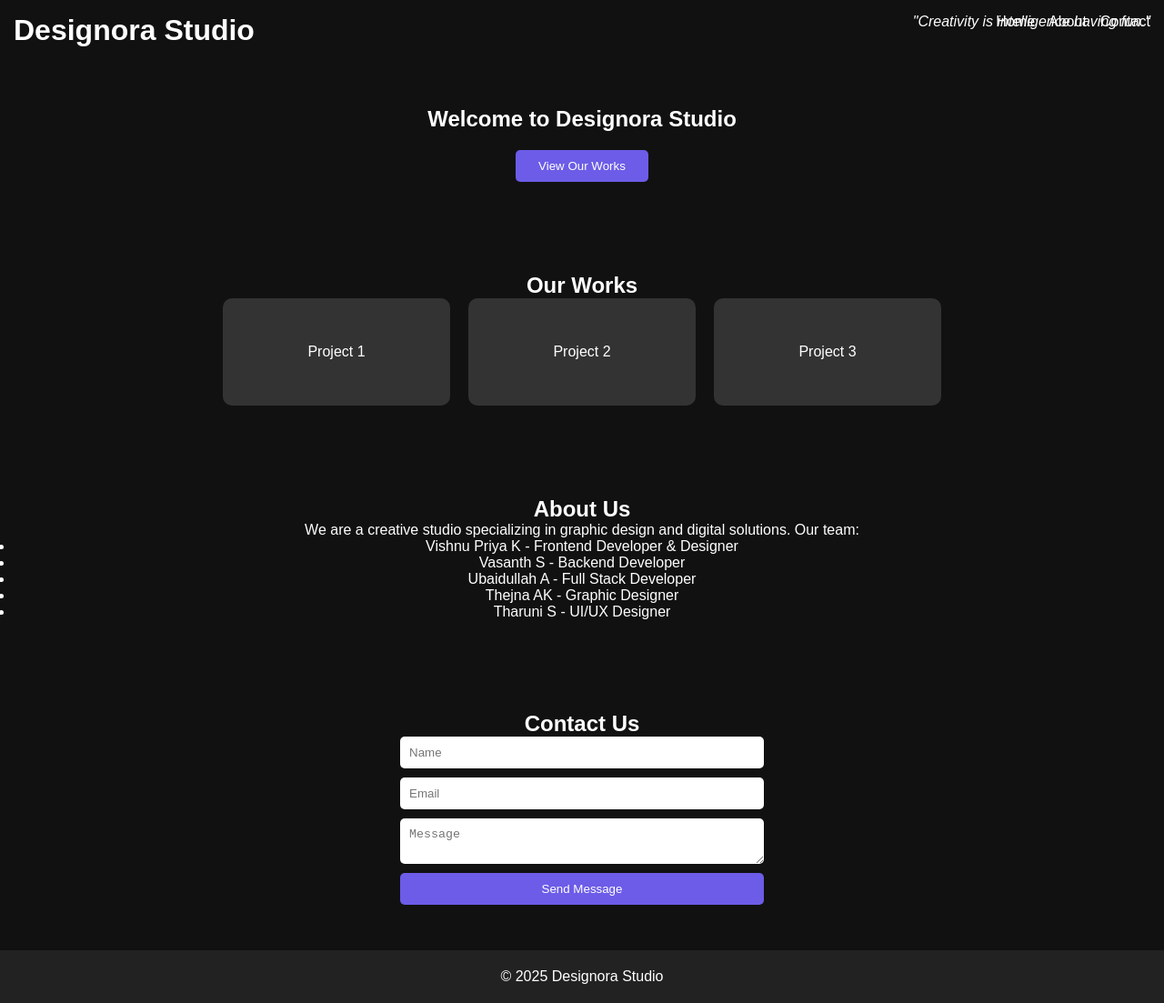
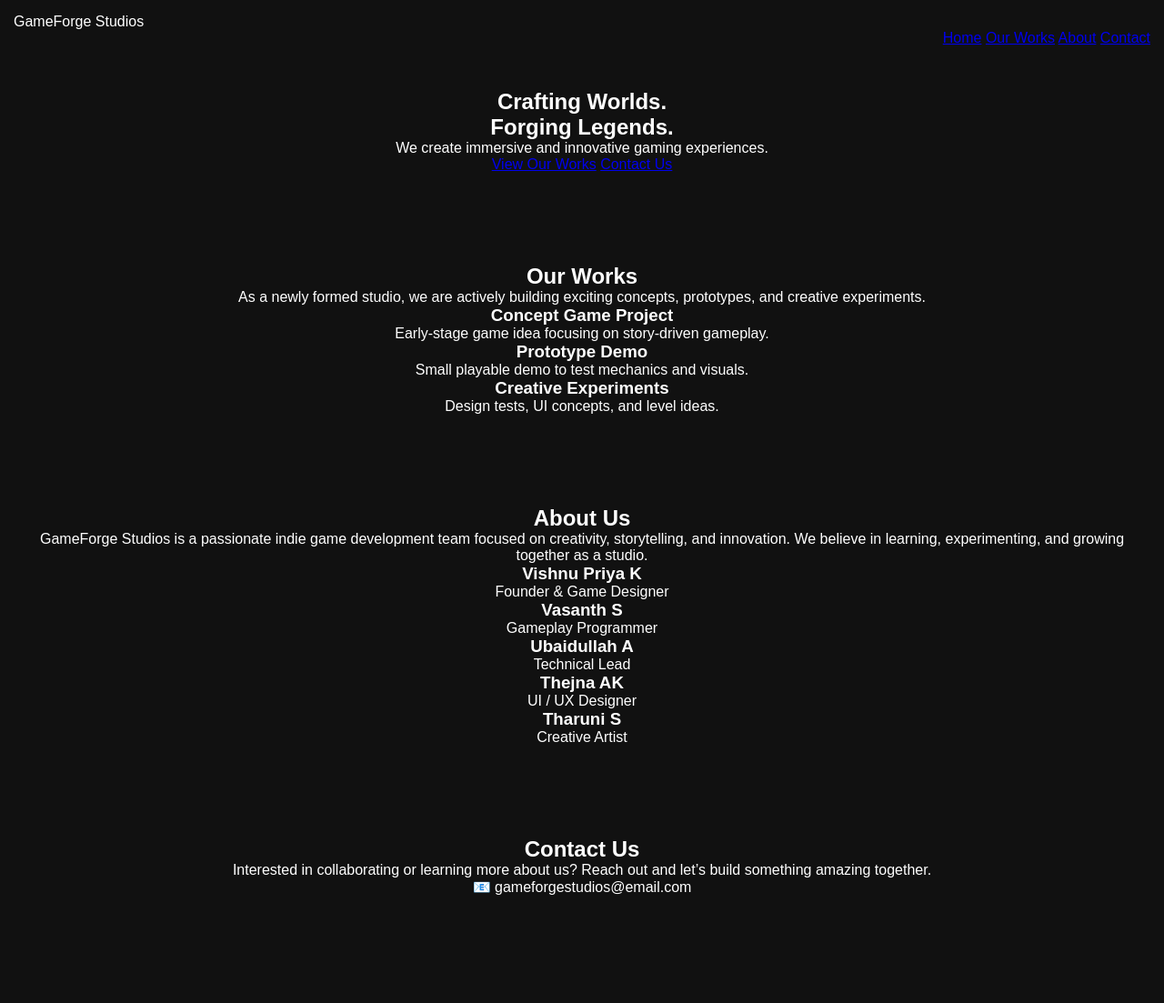
Before and after one commit to vishnupriya-kamaraj/designora-studio, a plain HTML site: page index.html in a window 1280 px wide. Shown: the whole page at 91% size. After the commit the page ends 1035 px from the top, so only its background shows below. Drawn offline with Linux system fonts and the light colour scheme.

Commit message:
Update index.html

```diff
--- a/index.html
+++ b/index.html
@@ -1,67 +1,100 @@
 <!DOCTYPE html>
 <html lang="en">
 <head>
-    <meta charset="UTF-8">
-    <meta name="viewport" content="width=device-width, initial-scale=1.0">
-    <title>Designora Studio</title>
-    <link rel="stylesheet" href="style.css">
+  <meta charset="UTF-8" />
+  <meta name="viewport" content="width=device-width, initial-scale=1.0" />
+  <title>GameForge Studios</title>
+  <link rel="stylesheet" href="style.css" />
 </head>
 <body>
-    <header>
-        <h1>Designora Studio</h1>
+
+  <!-- NAVBAR -->
+  <header class="navbar">
+    <div class="logo">GameForge <span>Studios</span></div>
     <nav>
-            <ul>
-                <li><a href="#home">Home</a></li>
-                <li><a href="#about">About</a></li>
-                <li><a href="#contact">Contact</a></li>
-            </ul>
+      <a href="#home">Home</a>
+      <a href="#works">Our Works</a>
+      <a href="#about">About</a>
+      <a href="#contact">Contact</a>
     </nav>
-        <p class="quote">"Creativity is intelligence having fun."</p>
   </header>
 
-    <section id="home">
-        <div class="home-content">
-            <h2>Welcome to Designora Studio</h2>
-            <button onclick="viewWorks()">View Our Works</button>
+  <!-- HERO -->
+  <section id="home" class="hero">
+    <h1>Crafting Worlds.<br>Forging Legends.</h1>
+    <p>We create immersive and innovative gaming experiences.</p>
+    <div class="buttons">
+      <a href="#works" class="btn primary">View Our Works</a>
+      <a href="#contact" class="btn outline">Contact Us</a>
     </div>
   </section>
 
-    <section id="works">
+  <!-- WORKS -->
+  <section id="works" class="section">
     <h2>Our Works</h2>
-        <div class="projects">
-            <!-- Add images or project placeholders -->
-            <div class="project">Project 1</div>
-            <div class="project">Project 2</div>
-            <div class="project">Project 3</div>
+    <p class="section-text">
+      As a newly formed studio, we are actively building exciting concepts,
+      prototypes, and creative experiments.
+    </p>
+
+    <div class="cards">
+      <div class="card">
+        <h3>Concept Game Project</h3>
+        <p>Early-stage game idea focusing on story-driven gameplay.</p>
+      </div>
+      <div class="card">
+        <h3>Prototype Demo</h3>
+        <p>Small playable demo to test mechanics and visuals.</p>
+      </div>
+      <div class="card">
+        <h3>Creative Experiments</h3>
+        <p>Design tests, UI concepts, and level ideas.</p>
+      </div>
     </div>
   </section>
 
-    <section id="about">
+  <!-- ABOUT -->
+  <section id="about" class="section dark">
     <h2>About Us</h2>
-        <p>We are a creative studio specializing in graphic design and digital solutions. Our team:</p>
-        <ul>
-            <li>Vishnu Priya K - Frontend Developer & Designer</li>
-            <li>Vasanth S - Backend Developer</li>
-            <li>Ubaidullah A - Full Stack Developer</li>
-            <li>Thejna AK - Graphic Designer</li>
-            <li>Tharuni S - UI/UX Designer</li>
-        </ul>
+    <p class="section-text">
+      GameForge Studios is a passionate indie game development team focused on
+      creativity, storytelling, and innovation. We believe in learning,
+      experimenting, and growing together as a studio.
+    </p>
+
+    <div class="cards">
+      <div class="card">
+        <h3>Vishnu Priya K</h3>
+        <p>Founder & Game Designer</p>
+      </div>
+      <div class="card">
+        <h3>Vasanth S</h3>
+        <p>Gameplay Programmer</p>
+      </div>
+      <div class="card">
+        <h3>Ubaidullah A</h3>
+        <p>Technical Lead</p>
+      </div>
+      <div class="card">
+        <h3>Thejna AK</h3>
+        <p>UI / UX Designer</p>
+      </div>
+      <div class="card">
+        <h3>Tharuni S</h3>
+        <p>Creative Artist</p>
+      </div>
+    </div>
   </section>
 
-    <section id="contact">
+  <!-- CONTACT -->
+  <section id="contact" class="section">
     <h2>Contact Us</h2>
-        <form>
-            <input type="text" placeholder="Name" required>
-            <input type="email" placeholder="Email" required>
-            <textarea placeholder="Message" required></textarea>
-            <button type="submit">Send Message</button>
-        </form>
+    <p class="section-text">
+      Interested in collaborating or learning more about us?
+      Reach out and let’s build something amazing together.
+    </p>
+    <p class="contact-email">📧 gameforgestudios@email.com</p>
   </section>
 
-    <footer>
-        <p>© 2025 Designora Studio</p>
-    </footer>
-
-    <script src="script.js"></script>
 </body>
 </html>
```
Lines whose indentation alone changed are shown as unchanged.
